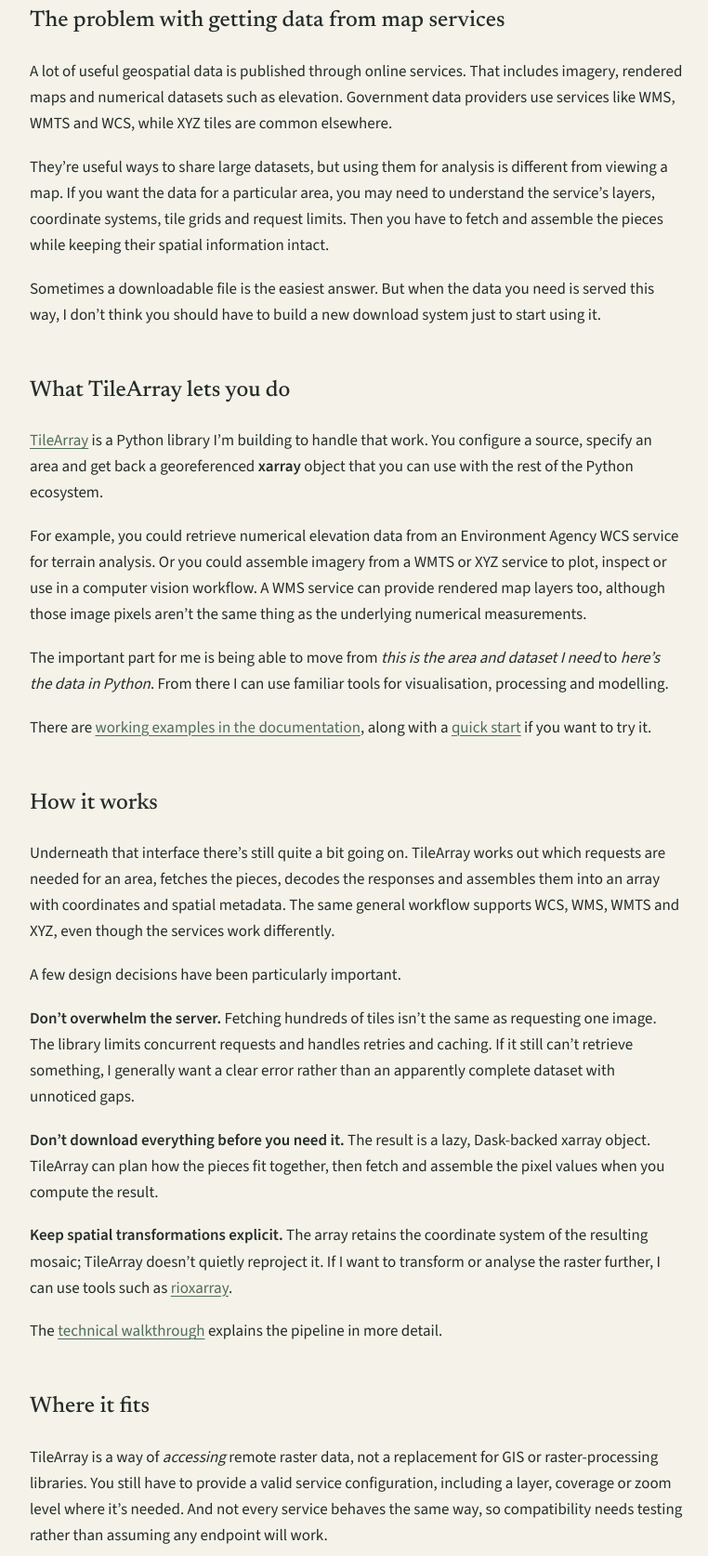
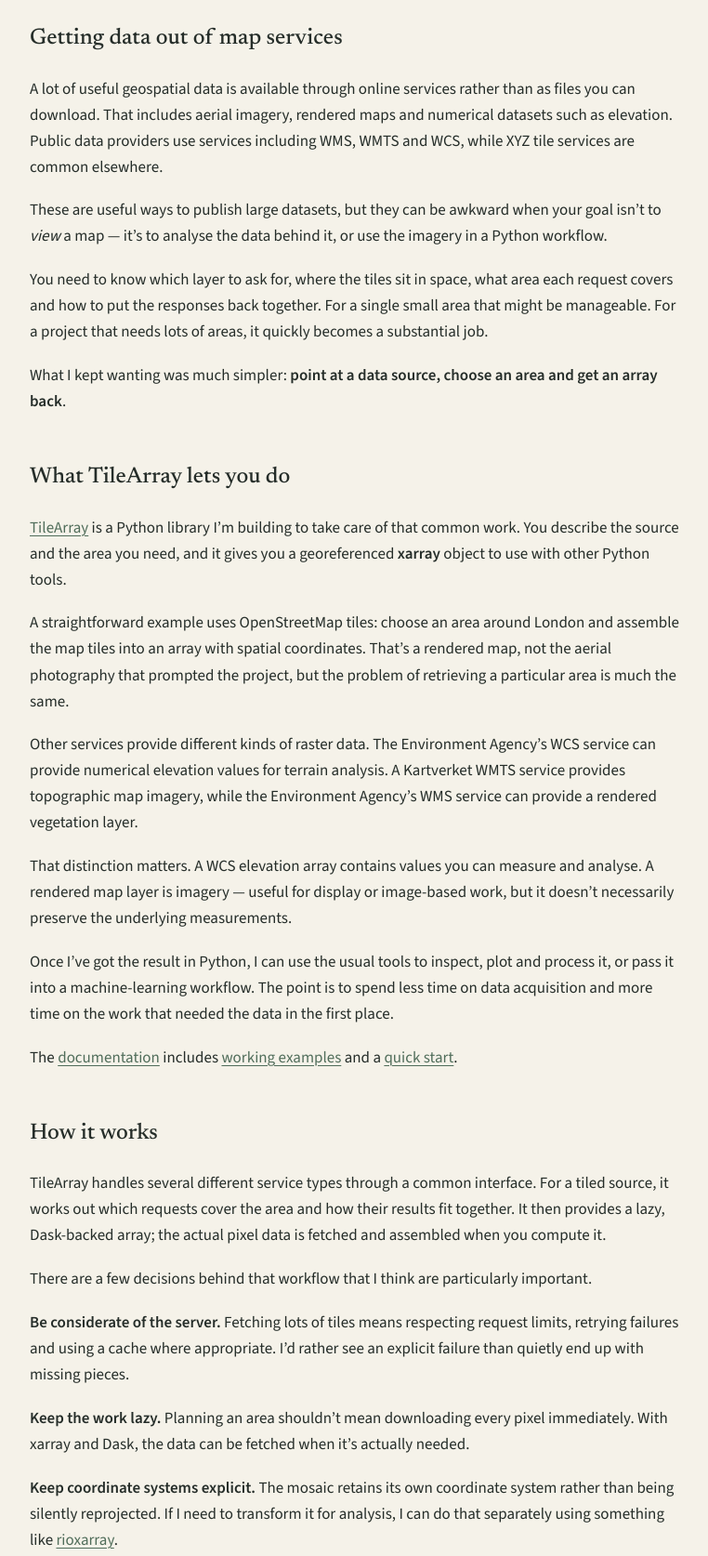
Before and after one commit to MatthewJWhittle/MatthewJWhittle.github.io, an Astro site: page /work/tilearray in a window 1280 px wide. Shown: the part 1402-3076 px from the top of the page at 93% size, without its empty margins (58-820 px from the left). Built offline with nearby package versions, Linux system fonts and the light colour scheme; Astro itself is replaced by a stand-in of ours.

Commit message:
Editorial: align TileArray narrative with real demonstration datasets (#18)

```diff
--- a/src/content/work/tilearray.md
+++ b/src/content/work/tilearray.md
@@ -10,48 +10,57 @@ docsUrl: https://matthewjwhittle.github.io/tilearray/
 figureId: tilearray
 ---
 
+
 ## I just wanted the imagery
 
-I was working on a computer vision project and needed aerial imagery for a particular area. The imagery was available through a WMTS service, but getting it into Python was turning into a project of its own.
+I was working on a computer vision project and needed aerial imagery from a WMTS service. I knew which area I wanted; I just needed the images in Python so I could get on with the machine learning.
 
-Before I could do anything with the images, I had to figure out how the service organised its tiles, which requests covered my area and how to put the results back together in the right place. I also needed to deal with failed requests and avoid overwhelming the server. I'd ended up building and maintaining an imagery acquisition system when what I really wanted to do was get on with the machine learning.
+The data was available, but getting it wasn't straightforward. I had to work out how the service organised its tiles, which requests covered my area and how to assemble the results in the right place. Then there were failed requests, server limits and all the other things that come with fetching lots of small pieces of data.
 
-It wasn't the first time I'd encountered this. I'd also needed environmental data from WCS services for habitat suitability modelling. Different services, similar problem: I knew which data I wanted, but getting it into a usable form took more work than it should.
+Before long, I was maintaining an imagery acquisition system alongside the project it was meant to support.
 
-## The problem with getting data from map services
+I'd run into a similar problem when retrieving environmental data from WCS services for habitat suitability modelling. The services were different, but the frustration was the same: I wanted to work with the data, not build another system for getting hold of it.
 
-A lot of useful geospatial data is published through online services. That includes imagery, rendered maps and numerical datasets such as elevation. Government data providers use services like WMS, WMTS and WCS, while XYZ tiles are common elsewhere.
+## Getting data out of map services
 
-They're useful ways to share large datasets, but using them for analysis is different from viewing a map. If you want the data for a particular area, you may need to understand the service's layers, coordinate systems, tile grids and request limits. Then you have to fetch and assemble the pieces while keeping their spatial information intact.
+A lot of useful geospatial data is available through online services rather than as files you can download. That includes aerial imagery, rendered maps and numerical datasets such as elevation. Public data providers use services including WMS, WMTS and WCS, while XYZ tile services are common elsewhere.
 
-Sometimes a downloadable file is the easiest answer. But when the data you need is served this way, I don't think you should have to build a new download system just to start using it.
+These are useful ways to publish large datasets, but they can be awkward when your goal isn't to *view* a map — it's to analyse the data behind it, or use the imagery in a Python workflow.
+
+You need to know which layer to ask for, where the tiles sit in space, what area each request covers and how to put the responses back together. For a single small area that might be manageable. For a project that needs lots of areas, it quickly becomes a substantial job.
+
+What I kept wanting was much simpler: **point at a data source, choose an area and get an array back**.
 
 ## What TileArray lets you do
 
-[TileArray](https://github.com/MatthewJWhittle/tilearray) is a Python library I'm building to handle that work. You configure a source, specify an area and get back a georeferenced **xarray** object that you can use with the rest of the Python ecosystem.
+[TileArray](https://github.com/MatthewJWhittle/tilearray) is a Python library I'm building to take care of that common work. You describe the source and the area you need, and it gives you a georeferenced **xarray** object to use with other Python tools.
 
-For example, you could retrieve numerical elevation data from an Environment Agency WCS service for terrain analysis. Or you could assemble imagery from a WMTS or XYZ service to plot, inspect or use in a computer vision workflow. A WMS service can provide rendered map layers too, although those image pixels aren't the same thing as the underlying numerical measurements.
+A straightforward example uses OpenStreetMap tiles: choose an area around London and assemble the map tiles into an array with spatial coordinates. That's a rendered map, not the aerial photography that prompted the project, but the problem of retrieving a particular area is much the same.
 
-The important part for me is being able to move from *this is the area and dataset I need* to *here's the data in Python*. From there I can use familiar tools for visualisation, processing and modelling.
+Other services provide different kinds of raster data. The Environment Agency's WCS service can provide numerical elevation values for terrain analysis. A Kartverket WMTS service provides topographic map imagery, while the Environment Agency's WMS service can provide a rendered vegetation layer.
 
-There are [working examples in the documentation](https://matthewjwhittle.github.io/tilearray/guides/index.html), along with a [quick start](https://matthewjwhittle.github.io/tilearray/quickstart.html) if you want to try it.
+That distinction matters. A WCS elevation array contains values you can measure and analyse. A rendered map layer is imagery — useful for display or image-based work, but it doesn't necessarily preserve the underlying measurements.
+
+Once I've got the result in Python, I can use the usual tools to inspect, plot and process it, or pass it into a machine-learning workflow. The point is to spend less time on data acquisition and more time on the work that needed the data in the first place.
+
+The [documentation](https://matthewjwhittle.github.io/tilearray/) includes [working examples](https://matthewjwhittle.github.io/tilearray/guides/index.html) and a [quick start](https://matthewjwhittle.github.io/tilearray/quickstart.html).
 
 ## How it works
 
-Underneath that interface there's still quite a bit going on. TileArray works out which requests are needed for an area, fetches the pieces, decodes the responses and assembles them into an array with coordinates and spatial metadata. The same general workflow supports WCS, WMS, WMTS and XYZ, even though the services work differently.
+TileArray handles several different service types through a common interface. For a tiled source, it works out which requests cover the area and how their results fit together. It then provides a lazy, Dask-backed array; the actual pixel data is fetched and assembled when you compute it.
 
-A few design decisions have been particularly important.
+There are a few decisions behind that workflow that I think are particularly important.
 
-**Don't overwhelm the server.** Fetching hundreds of tiles isn't the same as requesting one image. The library limits concurrent requests and handles retries and caching. If it still can't retrieve something, I generally want a clear error rather than an apparently complete dataset with unnoticed gaps.
+**Be considerate of the server.** Fetching lots of tiles means respecting request limits, retrying failures and using a cache where appropriate. I'd rather see an explicit failure than quietly end up with missing pieces.
 
-**Don't download everything before you need it.** The result is a lazy, Dask-backed xarray object. TileArray can plan how the pieces fit together, then fetch and assemble the pixel values when you compute the result.
+**Keep the work lazy.** Planning an area shouldn't mean downloading every pixel immediately. With xarray and Dask, the data can be fetched when it's actually needed.
 
-**Keep spatial transformations explicit.** The array retains the coordinate system of the resulting mosaic; TileArray doesn't quietly reproject it. If I want to transform or analyse the raster further, I can use tools such as [rioxarray](https://corteva.github.io/rioxarray/).
+**Keep coordinate systems explicit.** The mosaic retains its own coordinate system rather than being silently reprojected. If I need to transform it for analysis, I can do that separately using something like [rioxarray](https://corteva.github.io/rioxarray/).
 
-The [technical walkthrough](https://matthewjwhittle.github.io/tilearray/how-it-works.html) explains the pipeline in more detail.
+There's a more detailed [walkthrough of the pipeline](https://matthewjwhittle.github.io/tilearray/how-it-works.html) in the documentation.
 
 ## Where it fits
 
-TileArray is a way of *accessing* remote raster data, not a replacement for GIS or raster-processing libraries. You still have to provide a valid service configuration, including a layer, coverage or zoom level where it's needed. And not every service behaves the same way, so compatibility needs testing rather than assuming any endpoint will work.
+TileArray is a data-access library, not a replacement for GIS or raster-processing tools. You still need a valid source configuration, including a layer, coverage or zoom level where the service requires one. And services have their own quirks, so I wouldn't assume every endpoint works without testing it.
 
-It's still alpha software, and the API may change. If you'd like to try it, you can install it with `pip install tilearray` or `uv add tilearray`. The [source code](https://github.com/MatthewJWhittle/tilearray) is available under the Apache 2.0 licence.
+It's still alpha software, and the API may change. You can install it with `pip install tilearray` or `uv add tilearray`. The [source code](https://github.com/MatthewJWhittle/tilearray) is public under the Apache 2.0 licence.
```
